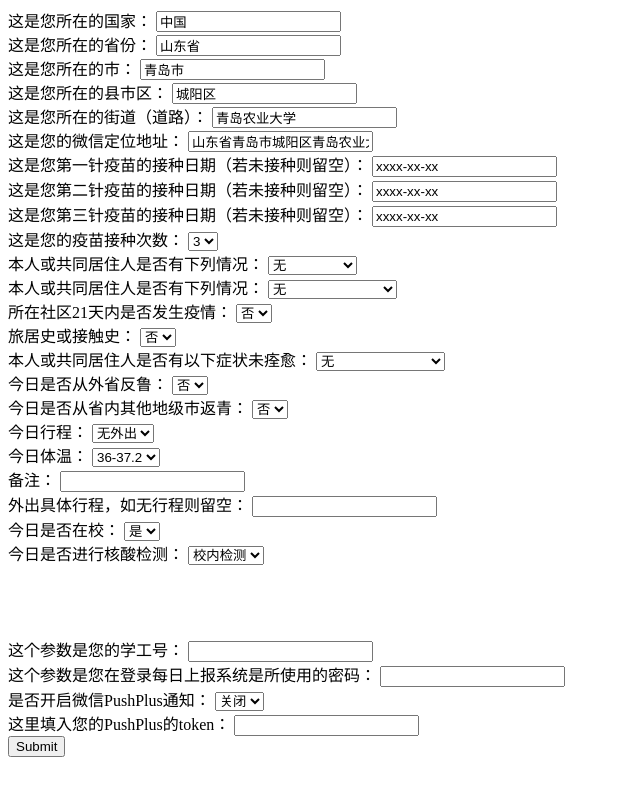
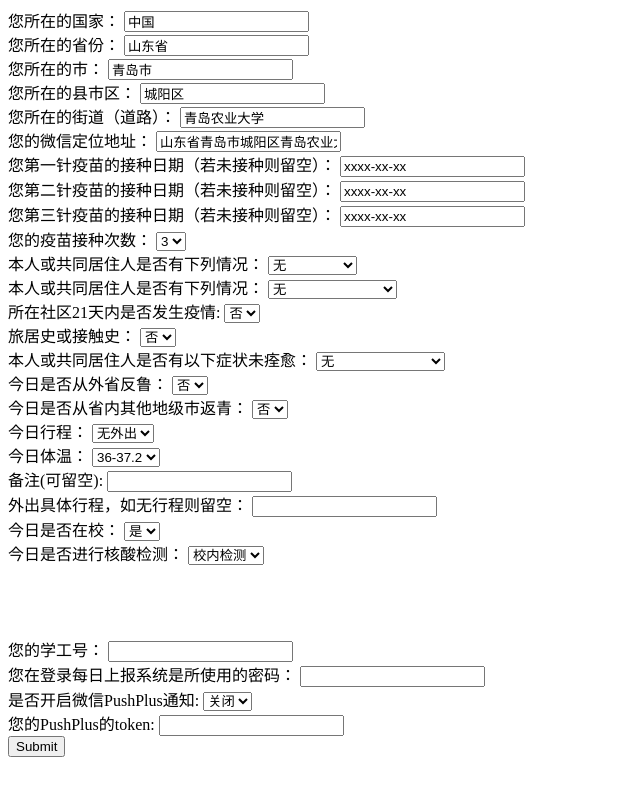
Before and after one commit to ialtone/QAU-Reports, a Flask app: page / in a window 1280 px wide. Shown: the whole page, without its empty margins (0-640 px from the left). Run offline with Flask 2, Linux system fonts and the light colour scheme.

Commit message:
更改json输出格式

```diff
--- a/app.py
+++ b/app.py
@@ -76,9 +76,9 @@ def hello_world():
     config = "config.json"
     user = "user.json"
     with open(config,'w',encoding='utf-8') as f1:
-        json.dump(ConfigData,f1,ensure_ascii=False)
+        json.dump(ConfigData,f1,ensure_ascii=False,indent=4)
     with open(user,'w',encoding='utf-8') as f:
-        json.dump(UserData,f,ensure_ascii=False)
+        json.dump(UserData,f,ensure_ascii=False,indent=4)
     return "信息填写完毕！"
 if __name__ == '__main__':
     app.run()
--- a/templates/index.html
+++ b/templates/index.html
@@ -2,40 +2,39 @@
 <html lang="en">
 <head>
     <meta charset="UTF-8">
-    <title>ialtone</title>
+    <title>QAU自动每日上报信息填写</title>
     <link rel="shortcut icon" href="https://cdn.staticaly.com/gh/ialtone/ialtone@master/图床/圆角favicon.3qbl0de8gy00.webp" type="image/x-icon">
 </head>
 <body>
 <form action="" method="post">
-        这是您所在的国家：
+        您所在的国家：
         <input type="text" name="Country" value="中国" required>
         <br>
-        这是您所在的省份：
+        您所在的省份：
         <input type="text" name="Province" value="山东省" required>
         <br>
-        这是您所在的市：
+        您所在的市：
         <input type="text" name="City" value="青岛市" required>
         <br>
-        这是您所在的县市区：
+        您所在的县市区：
         <input type="text" name="County" value="城阳区" required>
         <br>
-        这是您所在的街道（道路）：
+        您所在的街道（道路）：
         <input type="text" name="street_number" value="青岛农业大学" required>
         <br>
-        这是您的微信定位地址：
+        您的微信定位地址：
         <input type="text" name="CurrentPosition" value="山东省青岛市城阳区青岛农业大学" required>
         <br>
-        这是您第一针疫苗的接种日期（若未接种则留空）：
+        您第一针疫苗的接种日期（若未接种则留空）：
         <input type="text" name="FirstStitchDate" value="xxxx-xx-xx" required>
         <br>
-        这是您第二针疫苗的接种日期（若未接种则留空）：
+        您第二针疫苗的接种日期（若未接种则留空）：
         <input type="text" name="TwoStitchDate" value="xxxx-xx-xx" required>
         <br>
-        这是您第三针疫苗的接种日期（若未接种则留空）：
+        您第三针疫苗的接种日期（若未接种则留空）：
         <input type="text" name="ThreeStitchDate" value="xxxx-xx-xx" required>
         <br>
-        这是您的疫苗接种次数：
-{#        <input type="text" name="Vaccination" value="xxxx-xx-xx" required>#}
+        您的疫苗接种次数：
         <select name="Vaccination">
             <option value="0">0</option>
             <option value="1">1</option>
@@ -44,7 +43,6 @@
         </select>
         <br>
         本人或共同居住人是否有下列情况：
-        {#    <input type="text" name="BRHGTJZRSFYXLQKOne" value="0" required>#}
         <select name="BRHGTJZRSFYXLQKOne">
             <option value="0" selected>无</option>
             <option value="1">确诊病例</option>
@@ -53,7 +51,6 @@
         </select>
         <br>
         本人或共同居住人是否有下列情况：
-        {#    <input type="text" name="BRHGTJZRSFYXLQKTwo" value="0" required>#}
         <select name="BRHGTJZRSFYXLQKTwo">
             <option value="0" selected>无</option>
             <option value="1">密接</option>
@@ -62,22 +59,19 @@
             <option value="4">封控区溢出人员</option>
         </select>
         <br>
-        所在社区21天内是否发生疫情：
-        {#    <input type="text" name="SZSQTNSFFSYQ" value="0" required>#}
+        所在社区21天内是否发生疫情:
         <select name="SZSQTNSFFSYQ">
             <option value="0" selected>否</option>
             <option value="1">是</option>
         </select>
         <br>
         旅居史或接触史：
-        {#    <input type="text" name="LJSHJCS" value="0" required>#}
         <select name="LJSHJCS">
             <option value="0" selected>否</option>
             <option value="1">是</option>
         </select>
         <br>
         本人或共同居住人是否有以下症状未痊愈：
-        {#    <input type="text" name="BRHGTJZRSFYYXZZWQY" value="0" required>#}
         <select name="BRHGTJZRSFYYXZZWQY">
             <option value="0" selected>无</option>
             <option value="1">咳嗽或咽痛</option>
@@ -86,28 +80,24 @@
         </select>
         <br>
         今日是否从外省反鲁：
-        {#    <input type="text" name="JRSFCSWFL" value="0" required>#}
         <select name="JRSFCSWFL">
             <option value="0" selected>否</option>
             <option value="1">是</option>
         </select>
         <br>
         今日是否从省内其他地级市返青：
-        {#    <input type="text" name="JRSFCSNQTDJSFQ" value="0" required>#}
         <select name="JRSFCSNQTDJSFQ">
             <option value="0" selected>否</option>
             <option value="1">是</option>
         </select>
         <br>
         今日行程：
-        {#    <input type="text" name="TodaySchedule" value="0" required>#}
         <select name="TodaySchedule">
             <option value="0" selected>无外出</option>
             <option value="1">有外出</option>
         </select>
         <br>
         今日体温：
-        {#    <input type="text" name="DayTemperature" value="4" required>#}
         <select name="DayTemperature">
             <option value="0">36以下</option>
             <option value="1" selected>36-37.2</option>
@@ -115,21 +105,19 @@
             <option value="3">38以上</option>
         </select>
         <br>
-        备注：
+        备注(可留空):
         <input type="text" name="Remark" value="">
         <br>
         外出具体行程，如无行程则留空：
         <input type="text" name="TodayScheduleOther" value="">
         <br>
         今日是否在校：
-        {#    <input type="text" name="IsInSchoolOfDay" value="1" required>#}
         <select name="IsInSchoolOfDay">
             <option value="0">否</option>
             <option value="1" selected>是</option>
         </select>
         <br>
         今日是否进行核酸检测：
-        {#    <input type="text" name="ISNATDay" value="1" required>#}
         <select name="ISNATDay">
             <option value="0">未检测</option>
             <option value="1" selected>校内检测</option>
@@ -140,20 +128,19 @@
         <br>
         <br>
         <br>
-        这个参数是您的学工号：
+        您的学工号：
         <input type="text" name="username" value="" required>
         <br>
-        这个参数是您在登录每日上报系统是所使用的密码：
+        您在登录每日上报系统是所使用的密码：
         <input type="text" name="userpassword" value="" required>
         <br>
-        是否开启微信PushPlus通知：
-        {#    <input type="text" name="PushPlus" value="0">#}
+        是否开启微信PushPlus通知:
         <select name="PushPlus">
             <option value="0" selected>关闭</option>
             <option value="1">开启</option>
         </select>
         <br>
-        这里填入您的PushPlus的token：
+        您的PushPlus的token:
         <input type="text" name="PushPlustoken" value="">
         <br>
         <input type="submit" name="提交">
```
Also changed, not shown: User.json (+1 -7 lines), config.json (+28 -26 lines), 1 other file.
